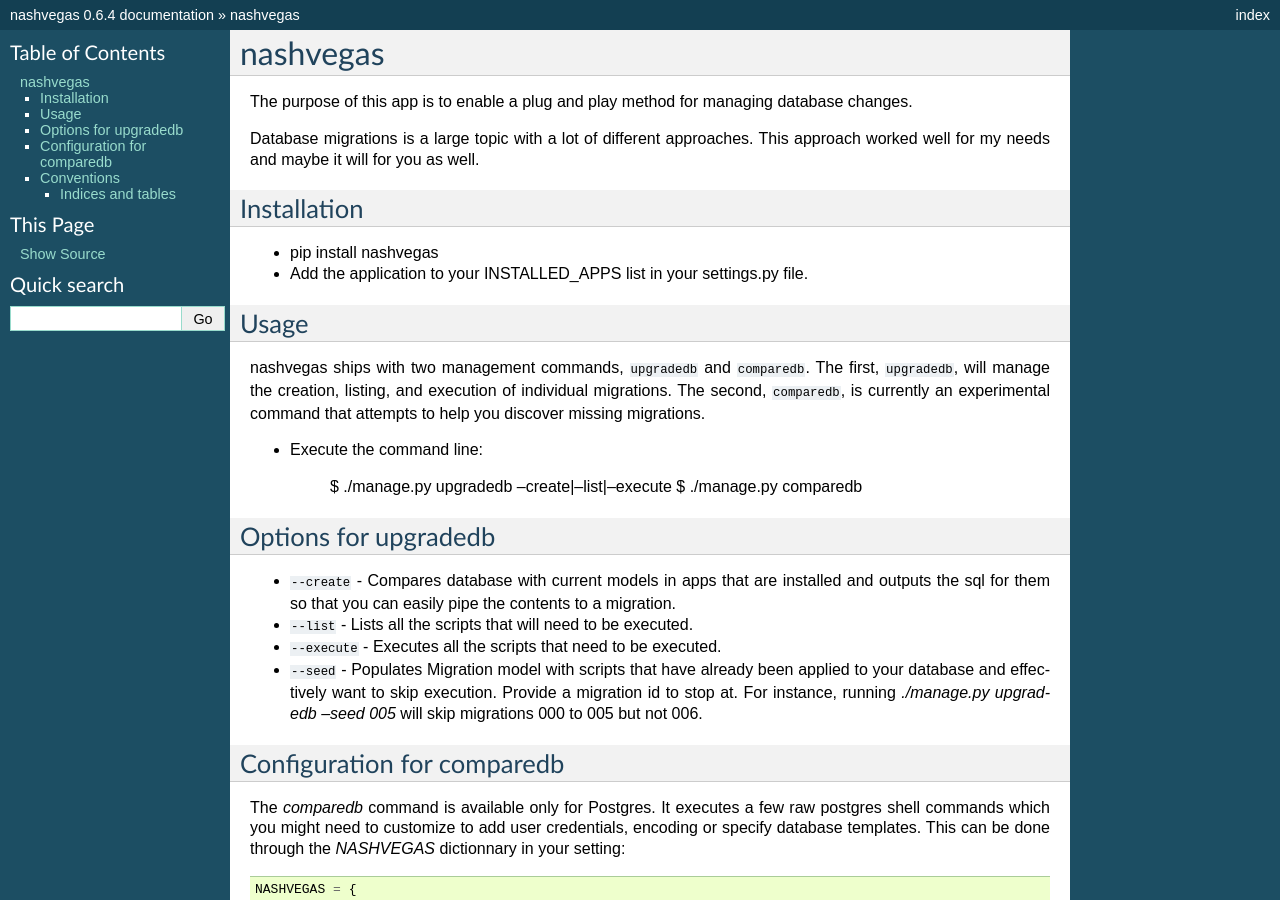
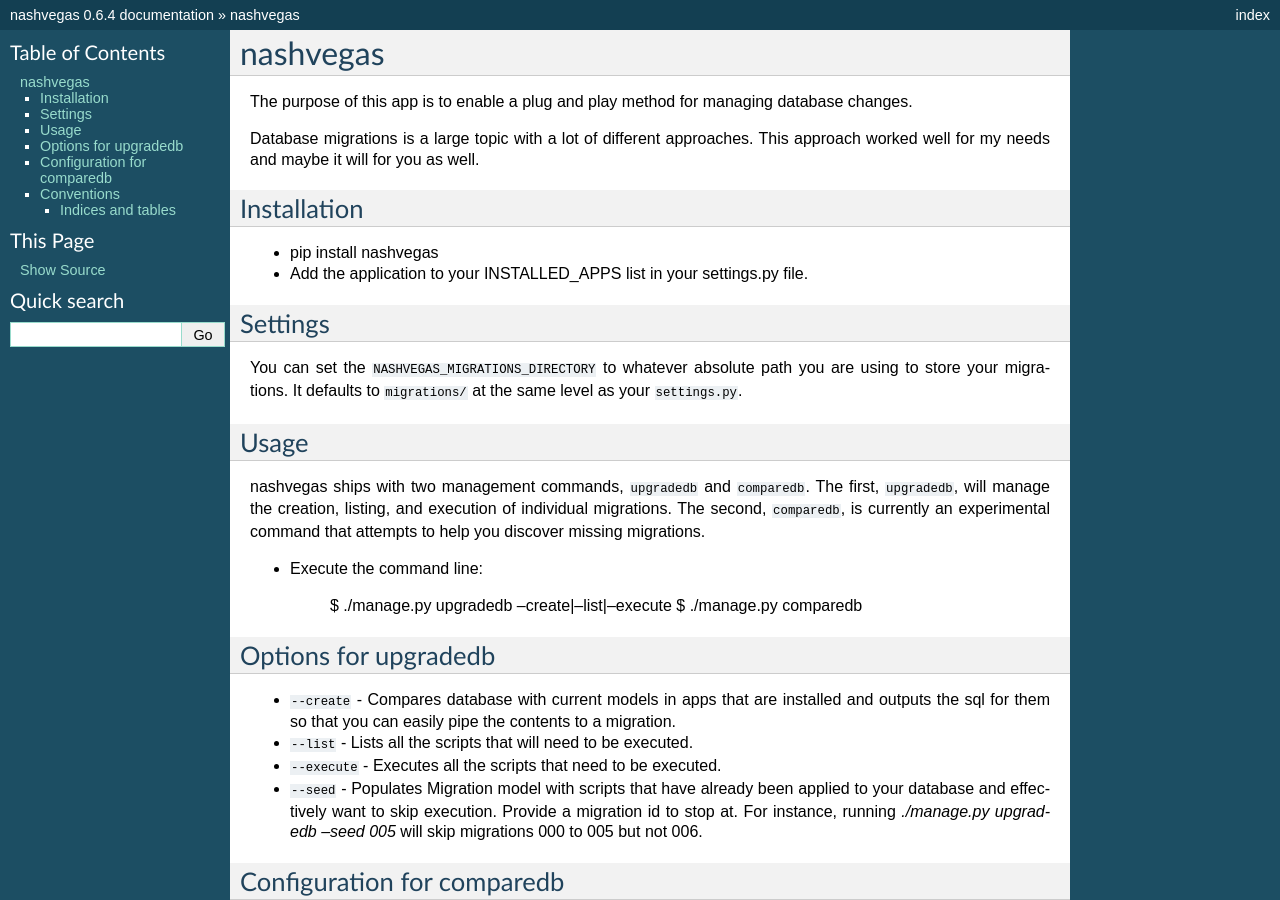
Before and after one commit to paltman-archive/nashvegas, a Sphinx documentation site: the page built from docs/index.rst, in a window 1280 px wide and 900 px high. Built offline with Sphinx 7.4.7, drawn with Linux system fonts in a browser that asks for light colours.

Commit message:
Update docs

```diff
--- a/docs/index.rst
+++ b/docs/index.rst
@@ -19,6 +19,14 @@
 
 * pip install nashvegas
 * Add the application to your INSTALLED_APPS list in your settings.py file.
+
+
+Settings
+--------
+
+You can set the ``NASHVEGAS_MIGRATIONS_DIRECTORY`` to whatever absolute path
+you are using to store your migrations. It defaults to ``migrations/`` at the
+same level as your ``settings.py``.
 
 
 Usage
```
